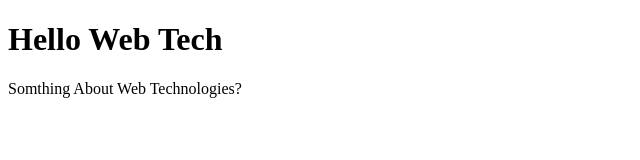
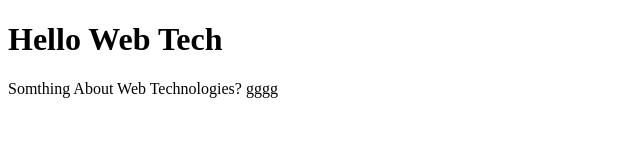
Before and after one commit to Cullen1501/SET08101_Labs, a plain HTML site: page index.html in a window 1280 px wide. Shown: the full height of the page, 0-640 px from the left. Drawn offline with Linux system fonts and the light colour scheme.

Commit message:
adding content to the website

```diff
--- a/index.html
+++ b/index.html
@@ -5,6 +5,9 @@
 	</head>
 	<body>
 		<h1> Hello Web Tech </h1>
-		<p> Somthing About Web Technologies? </p>
+		<p> Somthing About Web Technologies?
+
+			gggg
+		</p>
 	</body>
 </html>
```
